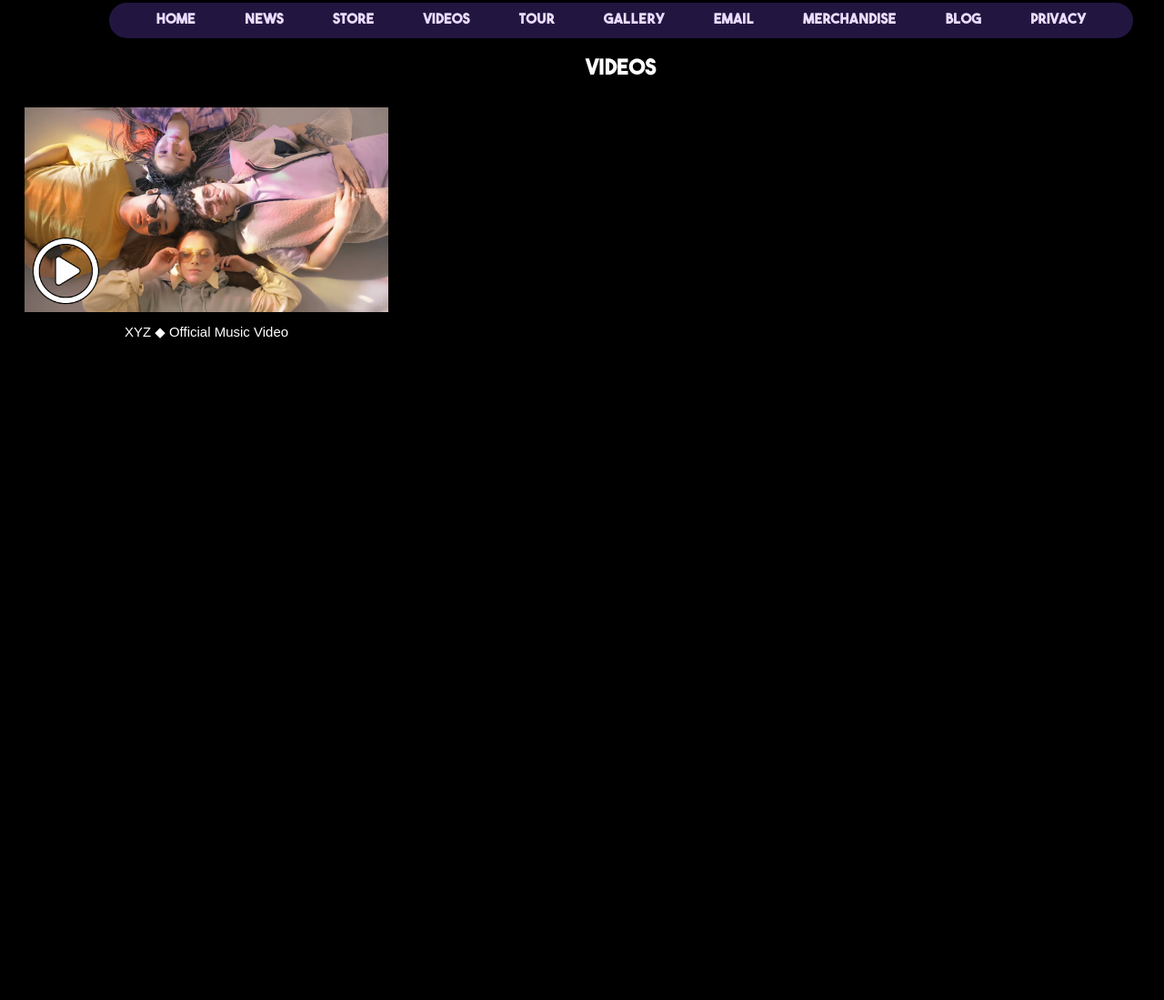
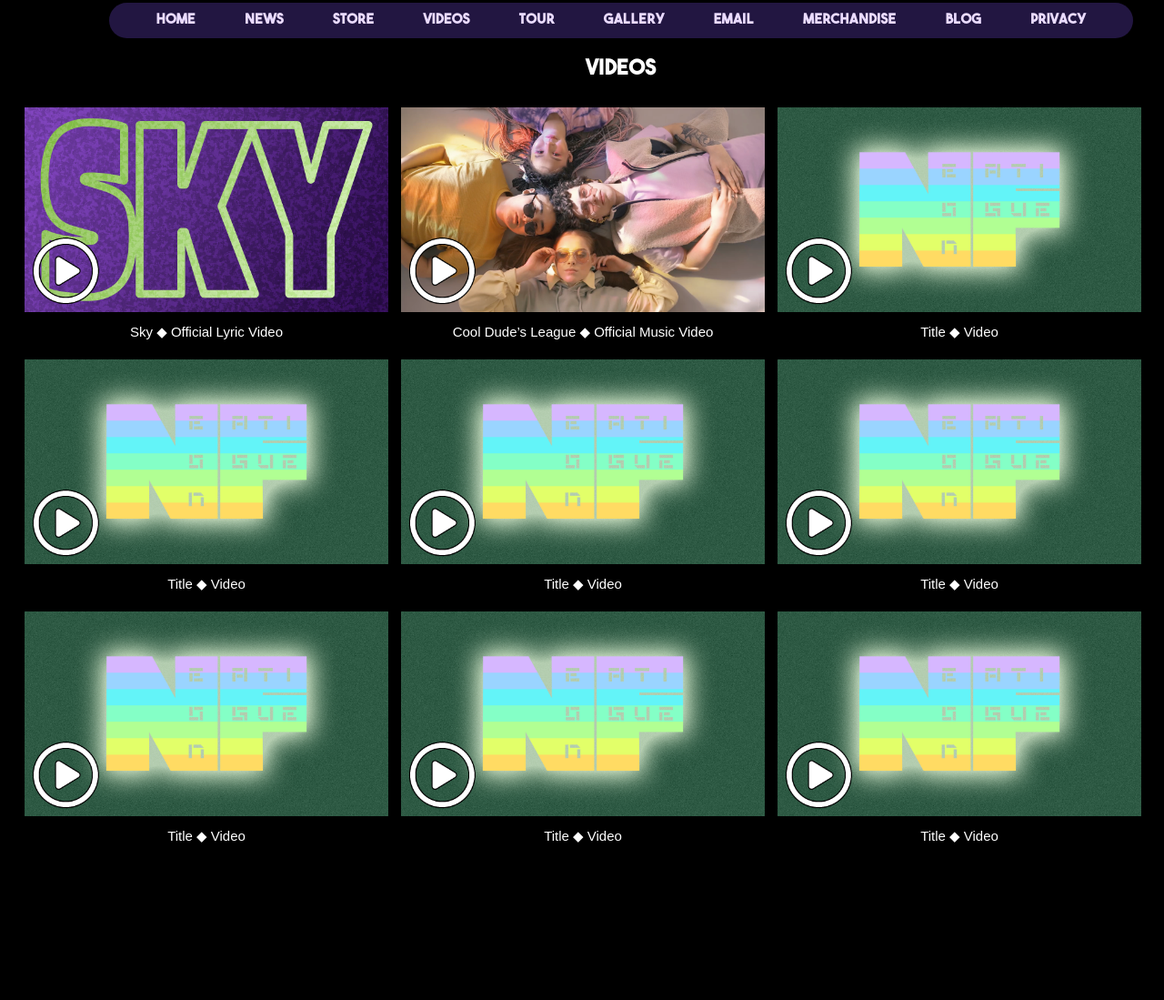
Before and after one commit to nashs04/GRA, a plain HTML site: page GRA1144CP5SarahNash2026/videos.html in a window 1280 px wide. Shown: the part 179-1278 px from the top of the page at 91% size. Drawn offline with Linux system fonts and the light colour scheme; a web font is replaced by a local one.

Commit message:
Add files via upload

```diff
--- a/GRA1144CP5SarahNash2026/videos.html
+++ b/GRA1144CP5SarahNash2026/videos.html
@@ -36,10 +36,66 @@
     <div class="gallery">
 
         <div class="gallery-item">
+              <a target="_blank" href="lyric-video-1.png">
+            <img src="lyric-video-1.png" alt="Sky Official Lyric Video">
+              </a>
+          <div class="desc">Sky &#9670; Official Lyric Video</div>
+        </div>
+
+        <div class="gallery-item">
               <a target="_blank" href="music-video-1.png">
-            <img src="music-video-1.png" alt="XYZ Official Music Video">
+            <img src="music-video-1.png" alt="Cool Dude&rsquo;s League Official Music Video">
               </a>
-          <div class="desc">XYZ &#9670; Official Music Video</div>
+          <div class="desc">Cool Dude&rsquo;s League &#9670; Official Music Video</div>
+        </div>
+
+        <div class="gallery-item">
+              <a target="_blank" href="video-placeholder.png">
+            <img src="video-placeholder.png" alt="Video">
+              </a>
+          <div class="desc">Title &#9670; Video</div>
+        </div>
+
+        <div class="gallery-item">
+              <a target="_blank" href="video-placeholder.png">
+            <img src="video-placeholder.png" alt="Video">
+              </a>
+          <div class="desc">Title &#9670; Video</div>
+        </div>
+
+        <div class="gallery-item">
+              <a target="_blank" href="video-placeholder.png">
+            <img src="video-placeholder.png" alt="Video">
+              </a>
+          <div class="desc">Title &#9670; Video</div>
+        </div>
+
+        <div class="gallery-item">
+              <a target="_blank" href="video-placeholder.png">
+            <img src="video-placeholder.png" alt="Video">
+              </a>
+          <div class="desc">Title &#9670; Video</div>
+        </div>
+
+        <div class="gallery-item">
+              <a target="_blank" href="video-placeholder.png">
+            <img src="video-placeholder.png" alt="Video">
+              </a>
+          <div class="desc">Title &#9670; Video</div>
+        </div>
+
+        <div class="gallery-item">
+              <a target="_blank" href="video-placeholder.png">
+            <img src="video-placeholder.png" alt="Video">
+              </a>
+          <div class="desc">Title &#9670; Video</div>
+        </div>
+
+        <div class="gallery-item">
+              <a target="_blank" href="video-placeholder.png">
+            <img src="video-placeholder.png" alt="Video">
+              </a>
+          <div class="desc">Title &#9670; Video</div>
         </div>
 
     </div>
```
Also changed, not shown: GRA1144CP5SarahNash2026/video-placeholder.png (added).
